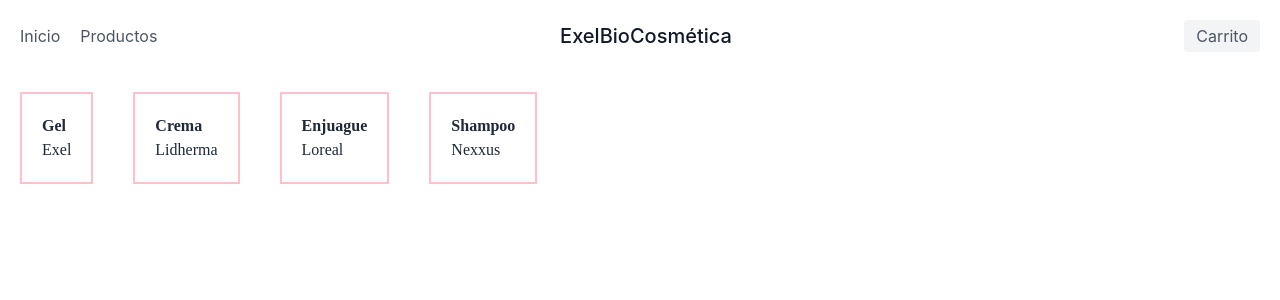
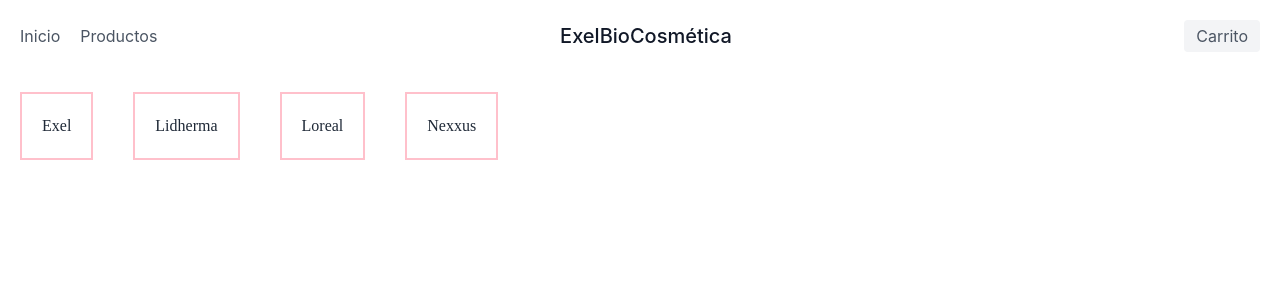
Before and after one commit to Florcha/Tienda-Exel-Online, a React (Create React App) app: page /products in a window 1280 px wide. Shown: the top 300 px of the page. Built offline with nearby package versions, Linux system fonts and the light colour scheme.

Commit message:
Corrijo ProductDetailContainer, ProductDetail, getProduct

```diff
--- a/src/components/containers/ProductDetailContainer.jsx
+++ b/src/components/containers/ProductDetailContainer.jsx
@@ -1,6 +1,6 @@
 import React, { useEffect, useState } from "react";
 import { useParams } from "react-router-dom";
-import ProductCard from "../../components/cart/ProductCard";
+import ProductDetail from "../../components/cart/ProductDetail";
 import LoadingSpinner from "../../components/common/LoadingSpinner";
 import { getProduct } from "../../data/getProducts";
 
@@ -23,7 +23,7 @@ const ProductDetailContainer = () => {
   return isLoading ? (
     <LoadingSpinner text='Cargando productos...' />
   ) : (
-    <ProductCard product={product} />
+    <ProductDetail product={product} />
   );
 };
 
--- a/src/data/getProducts.js
+++ b/src/data/getProducts.js
@@ -5,6 +5,6 @@ export const getProducts = () => {
 };
 
 export const getProduct = (id) => {
-  const product = products.find((p) => p.id === id);
+  const product = products.find((p) => p.id === Number (id));
   return Promise.resolve(product);
 }
--- a/src/data/products.js
+++ b/src/data/products.js
@@ -1,36 +1,40 @@
 export const products = [
     {
         id: 1,
-        name:'Gel',
+        productName:'Gel',
         mark:'Exel',
         category: 'Facial',
+        price:'$ 1.100',
         pictureUrl:
         'https://www.heavenimagenes.com/heavencommerce/cbed7736-4c76-4fd0-b719-9ff071142423/images/v2/EXEL/2007151124473576_01_medium.jpg'
     },
 
     {
         id: 2,
-        name:'Crema',
+        productName:'Crema',
         mark:'Lidherma',
         category: 'Corporal',
+        price:'$ 2.900',
         pictureUrl:
         'https://www.lidherma.com/thumbnails/ldh_skinbioma_facecream_450x450.jpg'
     },
 
     {
         id: 3,
-        name:'Enjuague',
+        productName:'Enjuague',
         mark:'Loreal',
         category: 'Cabello',
+        price:'$ 1.200',
         pictureUrl:
         'https://http2.mlstatic.com/D_NQ_NP_613395-MLA32318582398_092019-W.jpg'
     },
 
     {
         id: 4,
-        name:'Shampoo',
+        productName:'Shampoo',
         mark:'Nexxus',
         category: 'Cabello',
+        price:'$ 1.900',
         pictureUrl:
         'https://encrypted-tbn0.gstatic.com/images?q=tbn:ANd9GcSAvS6sJ9OE641OmT0EBZSAzKb7R0JcwRieEQ&usqp=CAU'
     },
```
